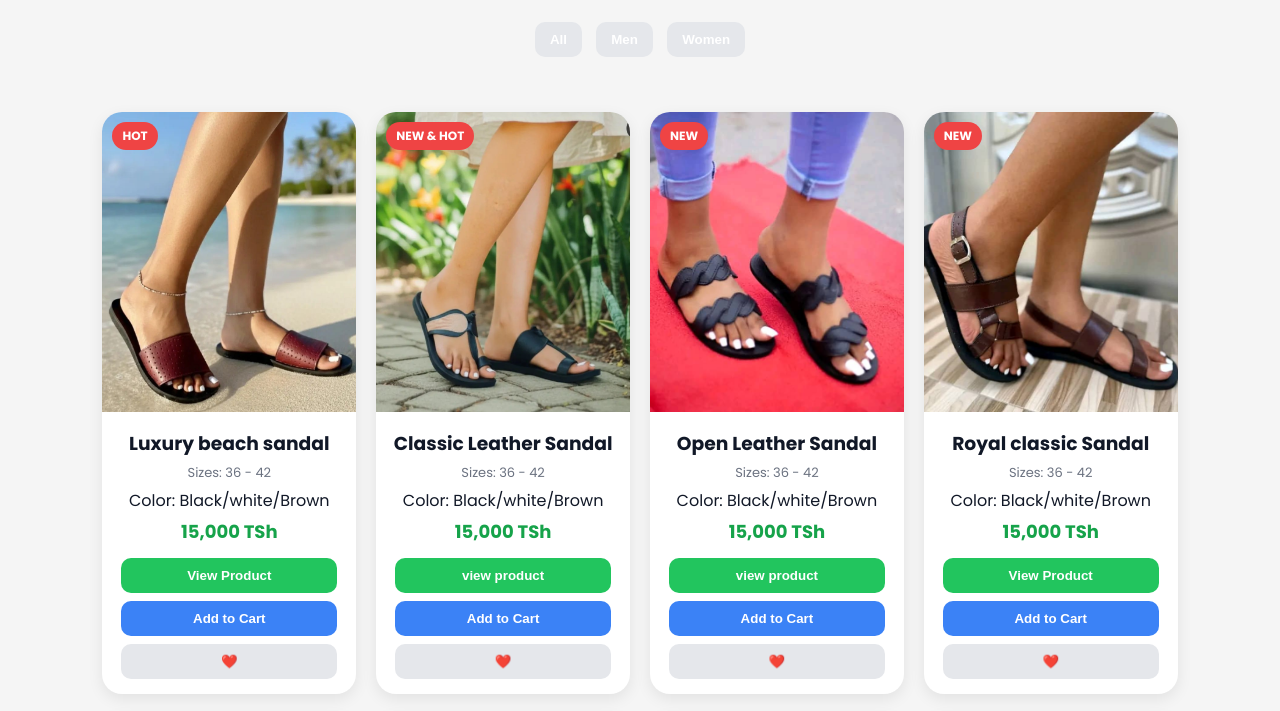
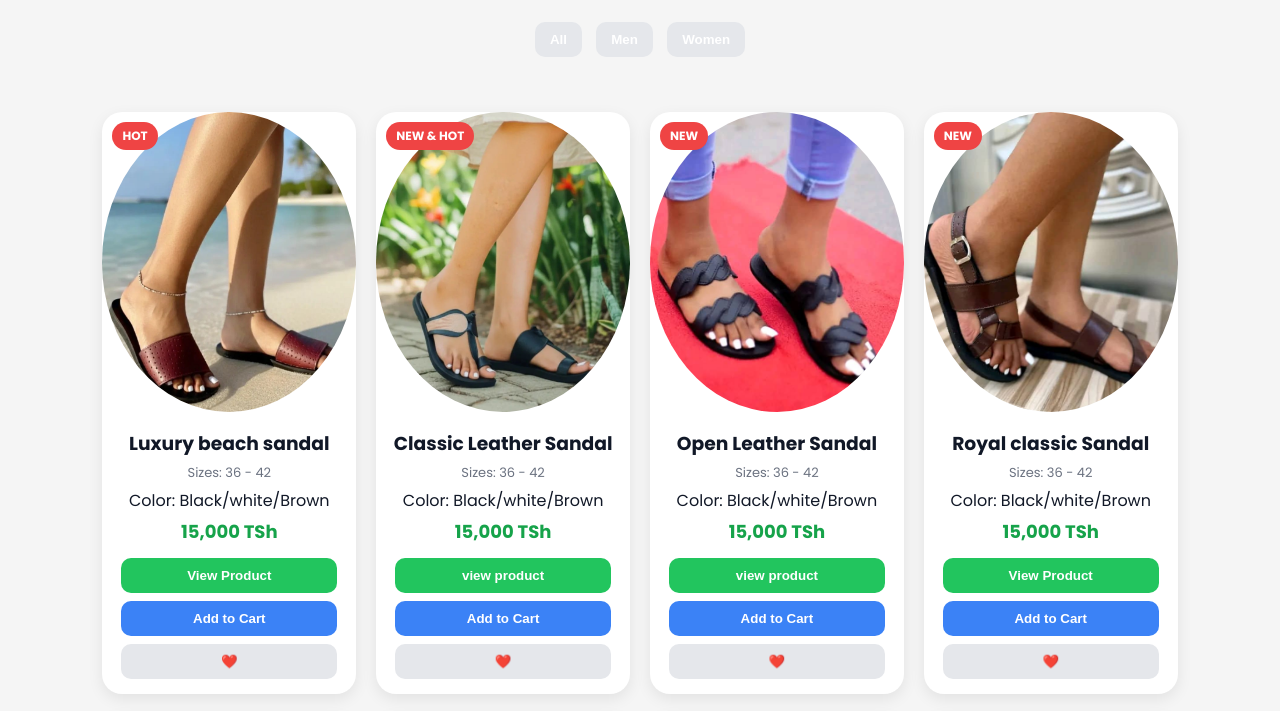
Before and after one commit to Maria-chotta/Mariam-sandals-store, a plain HTML site: page index.html in a window 1280 px wide. Shown: the part 1260-1971 px from the top of the page. Drawn offline with Linux system fonts and the light colour scheme.

Commit message:
my update style

```diff
--- a/style.css
+++ b/style.css
@@ -207,7 +207,7 @@ header p {
   width:100%;
   height:300px;
   object-fit:cover;
-  border-radius:15px 15px 0 0;
+  border-radius:50%;
 }
 
 .product h3 {
```
